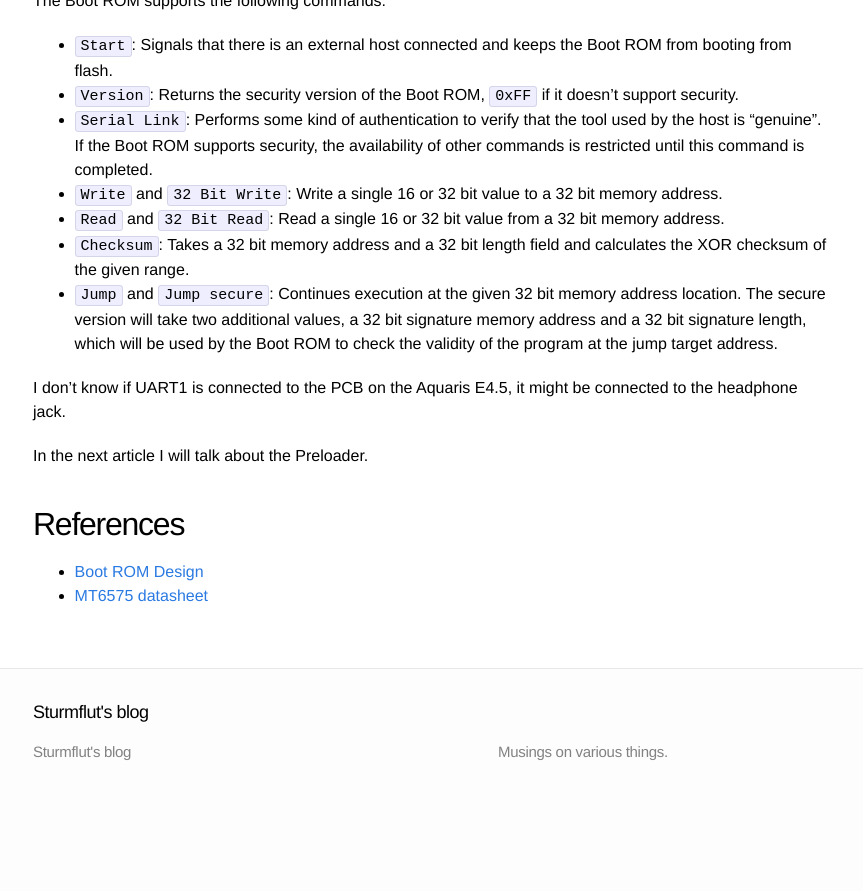
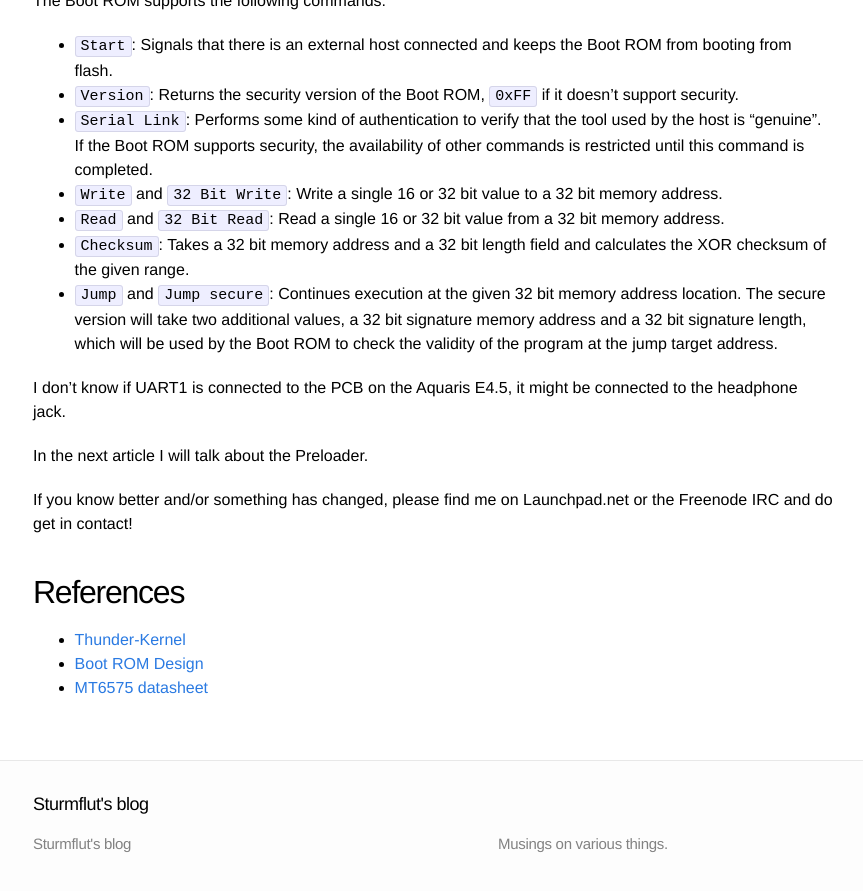
Before and after one commit to Sturmflut/sturmflut.github.io, a Jekyll site: the page built from _posts/2015-07-02-mediatek-details-soc-startup.markdown, in a window 1280 px wide and 900 px high, scrolled down 1211 px. Shown: the top 891 px of the window, without its empty margins (207-1070 px from the left). Built offline with Jekyll 4.4.1, drawn with Linux system fonts in a browser that asks for light colours; before the commit the page ends 2019 px from its top, so only the background shows below that.

```diff
--- a/_posts/2015-07-02-mediatek-details-soc-startup.markdown
+++ b/_posts/2015-07-02-mediatek-details-soc-startup.markdown
@@ -69,8 +69,12 @@ I don't know if UART1 is connected to the PCB on the Aquaris E4.5, it might be c
 
 In the next article I will talk about the Preloader.
 
+If you know better and/or something has changed, please find me on Launchpad.net or the Freenode IRC and do get in contact!
+
 
 ## References
+
+- [Thunder-Kernel][thunderkernel]
 
 - [Boot ROM Design][bootrom]
 
```
Also changed, not shown: other parts of _posts/2015-07-02-mediatek-details-soc-startup.markdown (+2 -0 lines).
